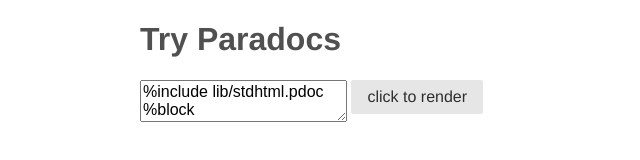
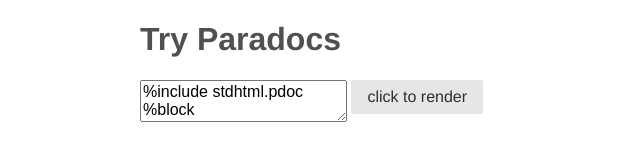
Before and after one commit to pasberth/paradocs, a plain HTML site: page try-paradocs/index.html in a window 1280 px wide. Shown: the full height of the page, 0-640 px from the left. Drawn offline with Linux system fonts and the light colour scheme.

Commit message:
Try Paradocs 更新

```diff
--- a/try-paradocs/index.html
+++ b/try-paradocs/index.html
@@ -124,7 +124,7 @@ table th, table td {
 }
 </style></head><body><div class="sect1"> <h1> Try Paradocs</h1><p>
 <textarea id="input">
-%include lib/stdhtml.pdoc
+%include stdhtml.pdoc
 %block
 %ul
 - *bold*
```
